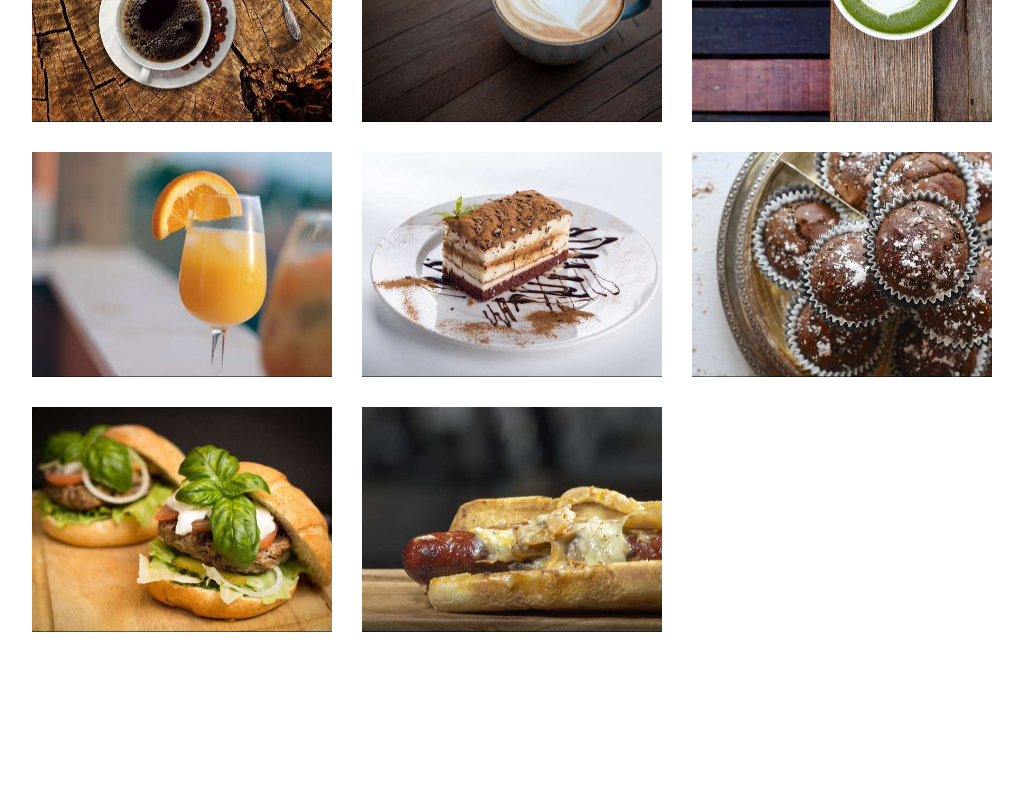
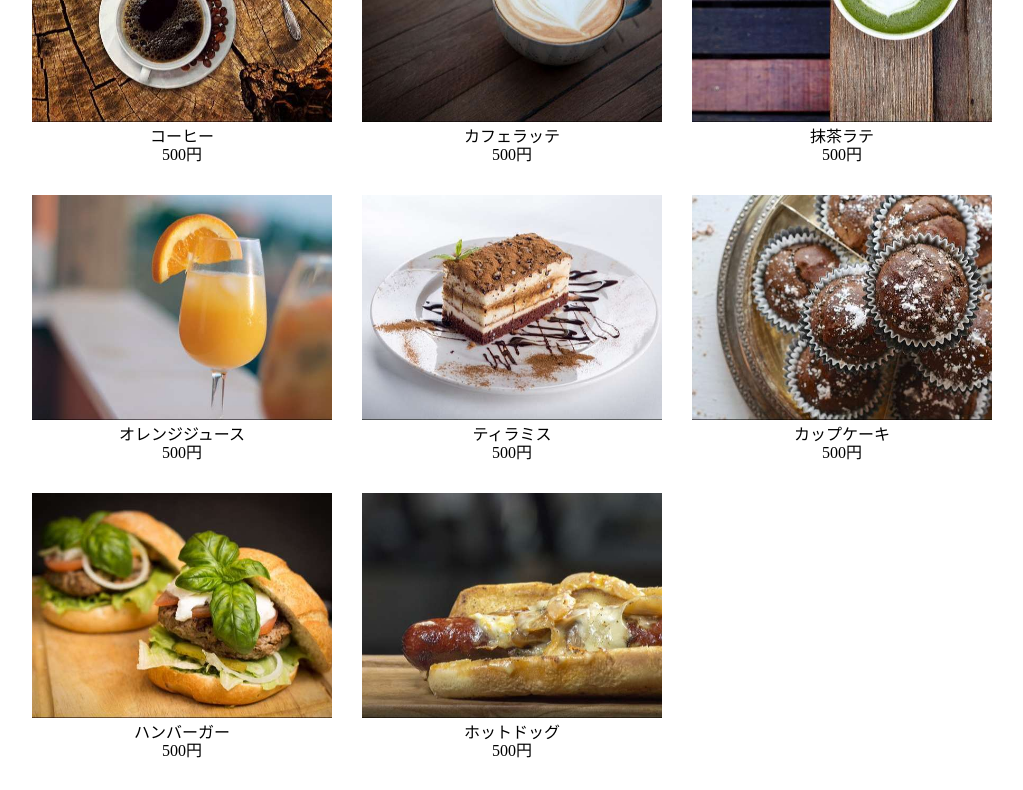
Before and after one commit to aya-weblike/cafe-sample, a plain HTML site: page menu.html in a window 1280 px wide. Shown: the part 239-1029 px from the top of the page, without its empty margins (128-1151 px from the left). Before the commit the page ends 901 px from the top, so only its background shows below. Drawn offline with Linux system fonts and the light colour scheme; some packages are replaced by stand-ins of ours; a web font is replaced by a local one.

Commit message:
CSSの修正はまだ

```diff
--- a/css/style.css
+++ b/css/style.css
@@ -79,7 +79,10 @@ FOOTER
 /*-------------------------------------------
 MENU PAGE
 -------------------------------------------*/
-#menu-page{
+body{
+	width: 94%;
+	max-width: 1200px;
+	margin: 0 auto;
 	text-align: center;
 	font-family: "Kiwi Maru", serif;
 }
@@ -89,22 +92,22 @@ MENU PAGE
 	gap: 30px;
 	grid-template-columns: repeat(auto-fit,minmax(300px,1fr));
 	max-width: 1020px;
-	margin: auto;
+	margin:auto;
 	padding: 30px;
 }
 
-#menu-page img{
+img{
 	width: 100%;
 	aspect-ratio: 4 / 3;
 	object-fit: cover;
 }
 
-#menu-page h1{
+h1{
 	margin: 30px 0;
 	font-size: 40px;
 }
 
-#menu-page h2{
+h2{
 	margin-top: 6px;
 }
 
--- a/js/script.js
+++ b/js/script.js
@@ -4,17 +4,54 @@ MENU PAGE
 const menu = document.querySelector('#menu');
 
 const menuLists = [
-	'coffee.jpg',
-	'cafelatte.jpg',
-	'matcha-latte.jpg',
-	'orange-juice.jpg',
-	'tiramisu.jpg',
-	'cupcakes.jpg',
-	'hamburger.jpg',
-	'hotdog.jpg',
+	{
+		name:'コーヒー',
+		img:'coffee.jpg',
+		price:500,
+	},
+	{
+		name:'カフェラッテ',
+		img:'cafelatte.jpg',
+		price:500,
+	},
+	{
+		name:'抹茶ラテ',
+		img:'matcha-latte.jpg',
+		price:500,
+	},
+	{
+		name:'オレンジジュース',
+		img:'orange-juice.jpg',
+		price:500,
+	},
+	{
+		name:'ティラミス',
+		img:'tiramisu.jpg',
+		price:500,
+	},
+	{
+		name:'カップケーキ',
+		img:'cupcakes.jpg',
+		price:500,
+	},
+	{
+		name:'ハンバーガー',
+		img:'hamburger.jpg',
+		price:500,
+	},
+	{
+		name:'ホットドッグ',
+		img:'hotdog.jpg',
+		price:500,
+	},
 ];
 
 for(let i=0; i < menuLists.length; i++){
-	const content = `<div><img src="img/${menuLists[i]}" alt=""></div>`;
+	const {name,img,price} = menuLists[i];
+	const content = `<div>
+						<img src="img/${img}" alt="">
+						<h2>${name}</h2>
+						<p>${price}円</p>
+					</div>`;
 	menu.insertAdjacentHTML('beforeend',content);
 }
--- a/menu.html
+++ b/menu.html
@@ -17,10 +17,8 @@
 		<!-- js -->
 		<script src="js/script.js" defer></script>
 	</head>
-	<body>
-		<main id="menu-page">
-			<h1>FOOD & DRINK MENU</h1>
-			<div id="menu"></div>
-		</main>
+	<body id="menu-page">
+		<h1>DRINK & FOOD  MENU</h1>
+		<div id="menu"></div>
 	</body>
 </html>
```
Also changed, not shown: 1 other file.
